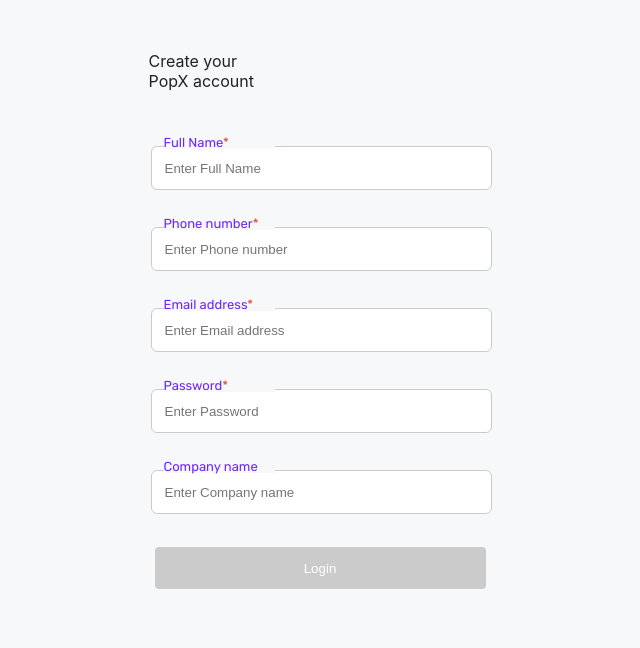
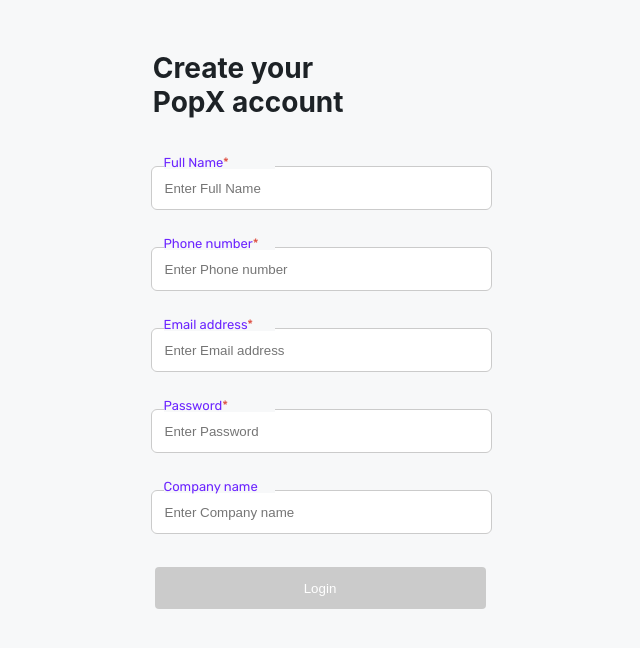
Before and after one commit to AJIT-KUMAR-PANDIT/educase-india, a React (Create React App) app: page /signup in a window 1280 px wide. Shown: the top 648 px of the page, without its empty margins (319-959 px from the left). Built offline with nearby package versions, Linux system fonts and the light colour scheme.

Commit message:
SignIn/SignUp components: updated text styling

```diff
--- a/src/Pages/SignIn/SignIn.jsx
+++ b/src/Pages/SignIn/SignIn.jsx
@@ -11,6 +11,7 @@
           <div className={StyleSignIn.login}>
           &nbsp;&nbsp;Signin to your <br />&nbsp;&nbsp;PopX account
           </div>
+          <br/>
           <div>
           <div>
             {" "}
--- a/src/Pages/SignIn/SignIn.module.css
+++ b/src/Pages/SignIn/SignIn.module.css
@@ -19,11 +19,12 @@
 .login {
     top: 40px;
     left: 20px;
-    width: 188px;
     height: 69px;
     text-align: left;
     font: normal normal medium 28px/36px Rubik;
     letter-spacing: 0px;
     color: #1D2226;
     opacity: 1;
+    font-size: 28px;
+    font-weight: bolder;
 }
--- a/src/Pages/SignUp/SignUp.jsx
+++ b/src/Pages/SignUp/SignUp.jsx
@@ -8,9 +8,10 @@
     <>
       <div className={StyleSignUp.container}>
         <div className={StyleSignUp.innerContainer}>
-          <div className={StyleSignUp.login}>
+          <div className={StyleSignUp.popxText}>
           &nbsp;&nbsp;Create your <br/>&nbsp;&nbsp;PopX account
           </div>
+          <br/>
           <div>
           <div>
             {" "}
--- a/src/Pages/SignUp/SignUp.module.css
+++ b/src/Pages/SignUp/SignUp.module.css
@@ -21,14 +21,15 @@
     padding-top: 51px;
 }
 
-.login {
+.popxText {
     top: 40px;
     left: 20px;
-    width: 188px;
     height: 69px;
     text-align: left;
     font: normal normal medium 28px/36px Rubik;
     letter-spacing: 0px;
     color: #1D2226;
     opacity: 1;
+    font-size: 28px;
+    font-weight: bolder;
 }
```
